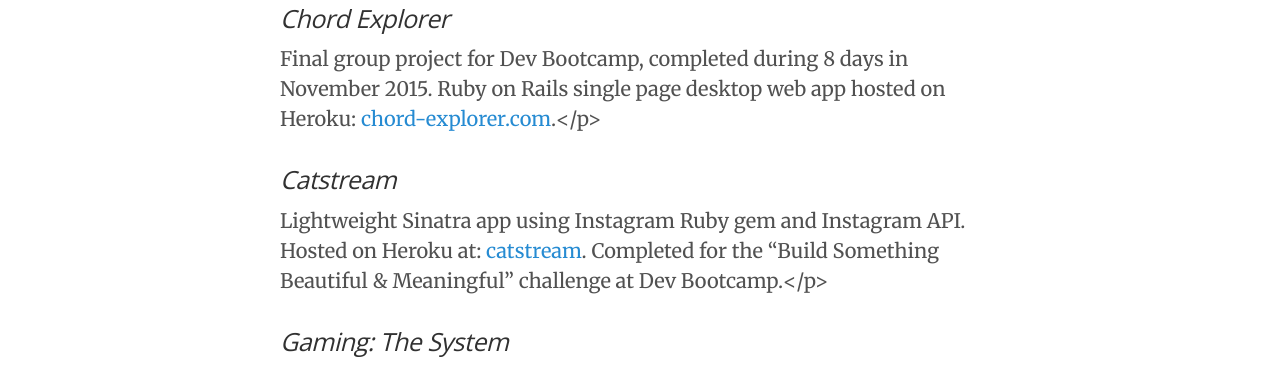
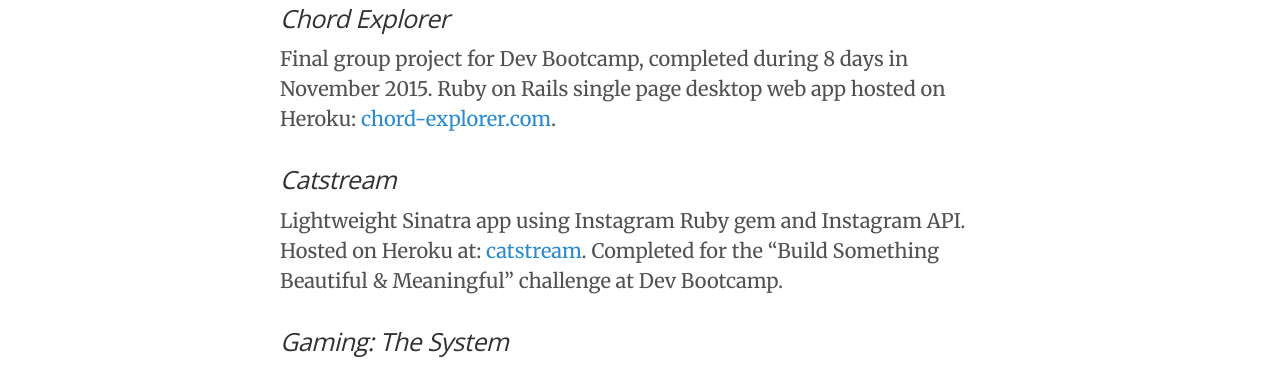
Before and after one commit to nchristiny/nchristiny.github.io, a Jekyll site: the page built from projects/index.md, in a window 1280 px wide. Shown: the part 368-738 px from the top of the page. Built offline with Jekyll 4.4.1, drawn with Linux system fonts in a browser that asks for light colours.

Commit message:
Correct html syntax

```diff
--- a/projects/index.md
+++ b/projects/index.md
@@ -14,10 +14,10 @@
 ### Select Projects
 
 ### <em>Chord Explorer</em>
-Final group project for Dev Bootcamp, completed during 8 days in November 2015. Ruby on Rails single page desktop web app hosted on Heroku: <a href="http://chord-explorer.com/">chord-explorer.com</a>.</p>
+Final group project for Dev Bootcamp, completed during 8 days in November 2015. Ruby on Rails single page desktop web app hosted on Heroku: <a href="http://chord-explorer.com/">chord-explorer.com</a>.
 
 ### <em>Catstream</em>
-Lightweight Sinatra app using Instagram Ruby gem and Instagram API. Hosted on Heroku at: <a href="http://catstream.herokuapp.com">catstream</a>. Completed for the "Build Something Beautiful &amp; Meaningful" challenge at Dev Bootcamp.</p>
+Lightweight Sinatra app using Instagram Ruby gem and Instagram API. Hosted on Heroku at: <a href="http://catstream.herokuapp.com">catstream</a>. Completed for the "Build Something Beautiful &amp; Meaningful" challenge at Dev Bootcamp.
 
 ### <em>Gaming: The System</em>
 Client group project created during Phase 3 of Dev Bootcamp. Rails web app using REST conventions and CRUD functionality. Built observing <a href="http://12factor.net/">the 12-factor app</a> methodology. Source code located: <a href="https://github.com/adierker/gaming-the-system">here</a>.
```
